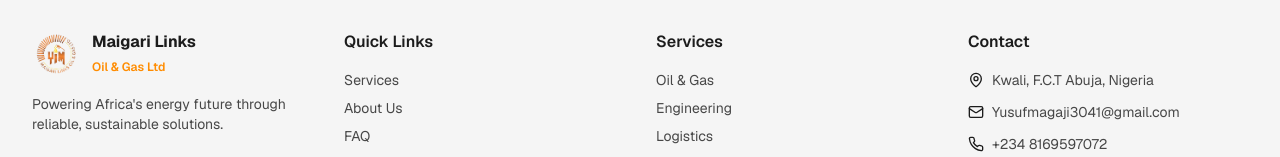
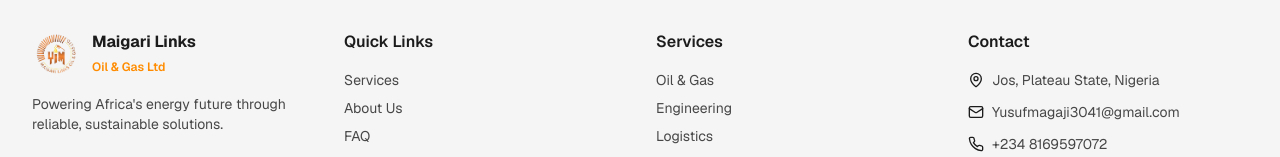
Before and after one commit to Emmyayeni/MaigariLinks, a Next.js app: page /contact in a window 1280 px wide. Shown: the part 2275-2432 px from the top of the page. Built offline with nearby package versions, Linux system fonts and the light colour scheme.

Commit message:
fix name and location

```diff
--- a/components/contact/contact-info.tsx
+++ b/components/contact/contact-info.tsx
@@ -29,7 +29,7 @@ export default function ContactInfo() {
       icon: MapPin,
       title: "Head Office",
       details:
-        "Kwali, F.C.T Abuja, Nigeria",
+        "Jos, Plateau State, Nigeria",
       delay: 0,
     },
     {
--- a/components/footer.tsx
+++ b/components/footer.tsx
@@ -80,7 +80,7 @@ export default function Footer() {
             <div className="space-y-3 text-sm">
               <div className="flex gap-2">
                 <MapPin size={16} className="flex-shrink-0 mt-0.5" />
-                <p className="opacity-80">Kwali, F.C.T Abuja, Nigeria</p>
+                <p className="opacity-80">Jos, Plateau State, Nigeria</p>
               </div>
               <div className="flex gap-2">
                 <Mail size={16} className="flex-shrink-0 mt-0.5" />
```
